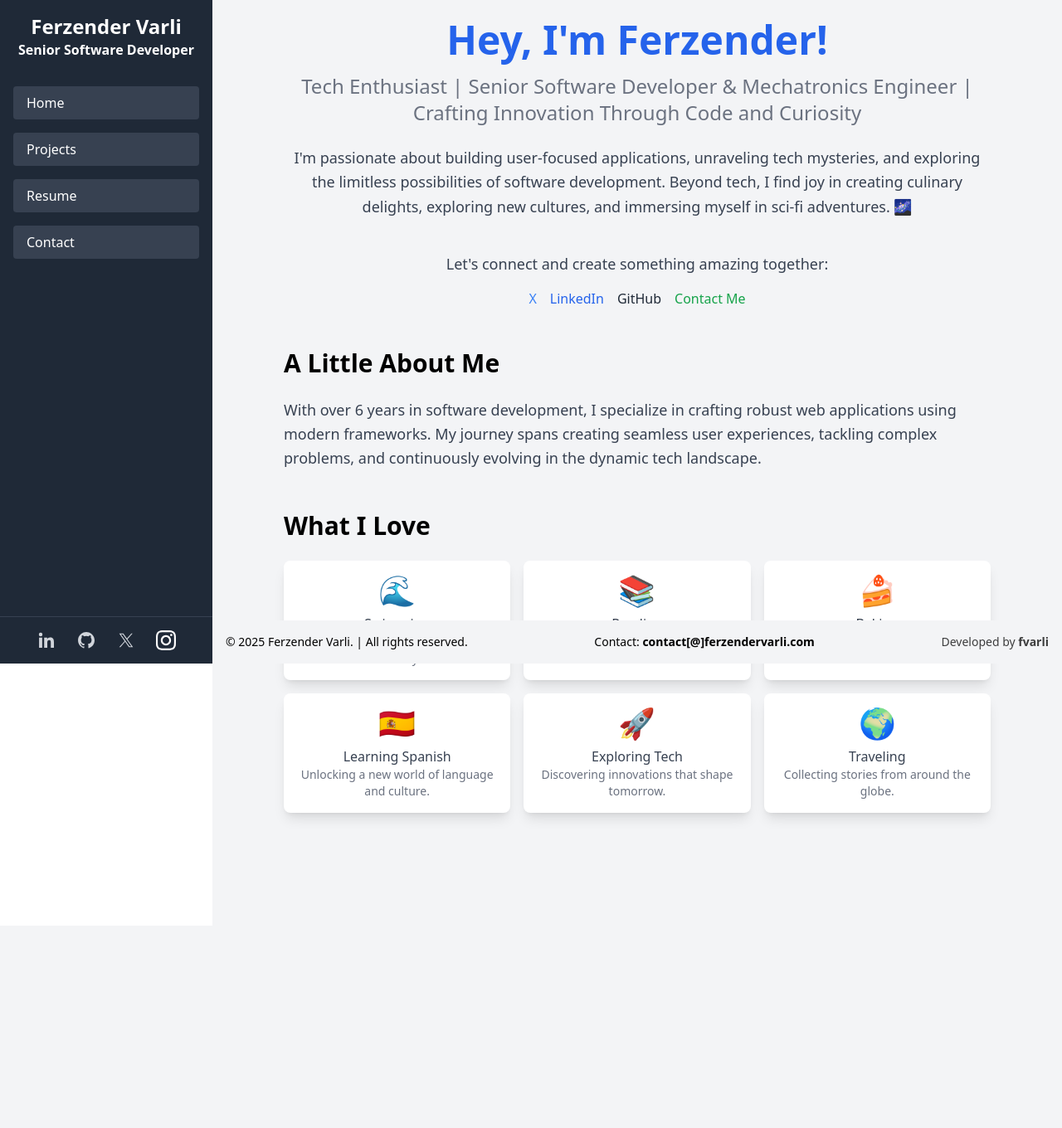
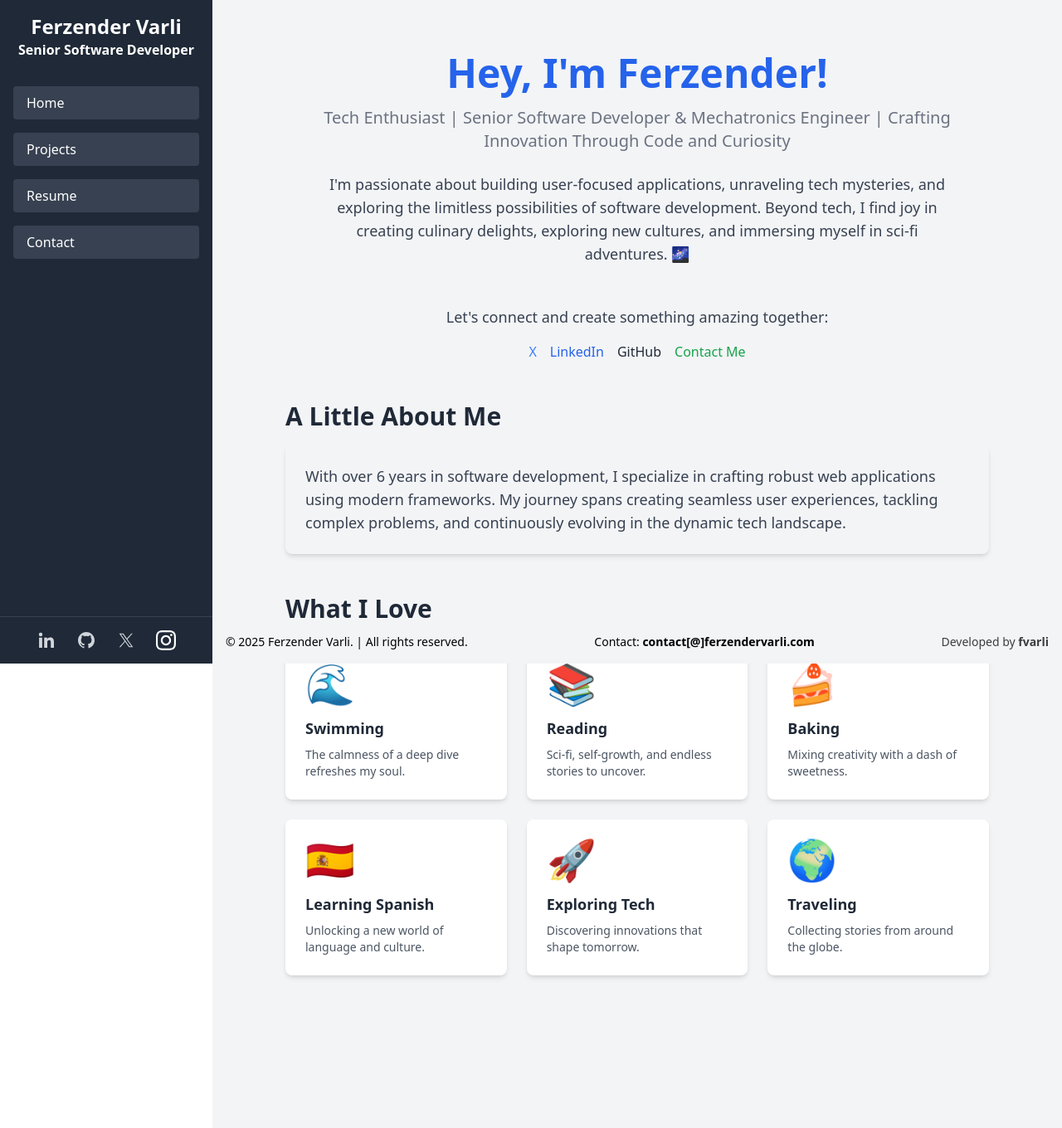
Before and after one commit to fvarli/ferzendervarlicom, a PHP site: page / in a window 1280 px wide. Shown: the whole page at 83% size. Before the commit the page ends 987 px from the top, so only its background shows below. Run offline with PHP 8.4, Linux system fonts and the light colour scheme; some libraries are stand-ins or nearby versions.

Commit message:
updated pages

```diff
--- a/includes/contents/contact.php
+++ b/includes/contents/contact.php
@@ -2,7 +2,7 @@
     <div class="p-8 lg:p-12 bg-white mb-24 shadow-lg rounded-lg lg:max-w-[800px] max-w-[90vw]">
         <!-- Profile Section -->
         <div class="mb-8 text-center">
-            <h2 class="text-4xl font-bold text-gray-800">Contact Me</h2>
+            <div class="text-4xl font-bold text-gray-800">Contact Me</div>
             <p class="text-lg text-gray-600 mt-8">
                 Have questions or suggestions? I'd love to hear from you! Feel free to drop me a message, and I'll get back to you at the earliest. Let's connect and make great things happen together.
             </p>
--- a/includes/contents/home.php
+++ b/includes/contents/home.php
@@ -1,68 +1,78 @@
 <div id="home" class="tab-content hidden">
-    <div class="p-6 pt-10 pb-28 lg:pt-0 lg:max-w-[900px] max-w-[100vw]">
+    <div class="px-4 sm:px-6 md:px-8 lg:px-16 pt-10 pb-28 lg:pb-40">
         <!-- Profile Section -->
-        <div class="text-center mb-10">
-            <div class="text-5xl font-bold text-blue-600">Hey, I'm Ferzender!</div>
-            <div class="my-4 text-2xl text-gray-500">Tech Enthusiast | Senior Software Developer & Mechatronics Engineer | Crafting Innovation Through Code and Curiosity</div>
-            <p class="mt-6 text-gray-700 text-lg leading-relaxed">
-                I'm passionate about building user-focused applications, unraveling tech mysteries, and exploring the limitless possibilities of software development.
-                Beyond tech, I find joy in creating culinary delights, exploring new cultures, and immersing myself in sci-fi adventures. 🌌
+        <div class="text-center mb-12">
+            <h1 class="text-4xl sm:text-5xl font-bold text-blue-600 leading-tight">
+                Hey, I'm Ferzender!
+            </h1>
+            <p class="mt-4 text-lg sm:text-xl text-gray-500">
+                Tech Enthusiast | Senior Software Developer & Mechatronics Engineer | Crafting Innovation Through Code and Curiosity
+            </p>
+            <p class="mt-6 text-gray-700 text-base sm:text-lg leading-relaxed max-w-3xl mx-auto">
+                I'm passionate about building user-focused applications, unraveling tech mysteries, and exploring the limitless possibilities of software development. Beyond tech, I find joy in creating culinary delights, exploring new cultures, and immersing myself in sci-fi adventures. 🌌
             </p>
         </div>
 
         <!-- Social Links Section -->
         <div class="text-center mb-12">
-            <p class="text-gray-700 text-lg">Let's connect and create something amazing together:</p>
-            <div class="mt-4 flex justify-center space-x-4">
-                <a href="https://x.com/f_varli" class="text-blue-500 hover:underline" target="_blank" rel="noopener noreferrer">X</a>
-                <a href="https://www.linkedin.com/in/fvarli/" class="text-blue-600 hover:underline" target="_blank" rel="noopener noreferrer">LinkedIn</a>
-                <a href="https://github.com/fvarli" class="text-gray-800 hover:underline" target="_blank" rel="noopener noreferrer">GitHub</a>
-                <a href="#contact" class="text-green-600 hover:underline" id="homeContact">Contact Me</a>
+            <p class="text-gray-700 text-base sm:text-lg">
+                Let's connect and create something amazing together:
+            </p>
+            <div class="mt-4 flex flex-wrap justify-center gap-4">
+                <a href="https://x.com/f_varli" class="text-blue-500 hover:underline text-sm sm:text-base" target="_blank" rel="noopener noreferrer">X</a>
+                <a href="https://www.linkedin.com/in/fvarli/" class="text-blue-600 hover:underline text-sm sm:text-base" target="_blank" rel="noopener noreferrer">LinkedIn</a>
+                <a href="https://github.com/fvarli" class="text-gray-800 hover:underline text-sm sm:text-base" target="_blank" rel="noopener noreferrer">GitHub</a>
+                <a href="#contact" class="text-green-600 hover:underline text-sm sm:text-base" id="homeContact">Contact Me</a>
             </div>
         </div>
 
         <!-- About Me Section -->
         <div class="mb-12">
-            <h3 class="text-3xl font-bold mb-6">A Little About Me</h3>
-            <p class="text-gray-700 leading-relaxed text-lg">
-                With over 6 years in software development, I specialize in crafting robust web applications using modern frameworks.
-                My journey spans creating seamless user experiences, tackling complex problems, and continuously evolving in the dynamic tech landscape.
-            </p>
+            <h2 class="text-2xl sm:text-3xl font-bold mb-4 text-gray-800">
+                A Little About Me
+            </h2>
+            <div class="bg-gray-100 p-6 rounded-lg shadow-md max-w-4xl mx-auto">
+                <p class="text-gray-700 leading-relaxed text-base sm:text-lg">
+                    With over 6 years in software development, I specialize in crafting robust web applications using modern frameworks. My journey spans creating seamless user experiences, tackling complex problems, and continuously evolving in the dynamic tech landscape.
+                </p>
+            </div>
         </div>
 
         <!-- What I Love Section -->
         <div>
-            <h3 class="text-3xl font-bold mb-6">What I Love</h3>
-            <div class="grid grid-cols-2 gap-4 md:grid-cols-3 text-center">
-                <div class="bg-white shadow-lg p-4 rounded-lg hover:bg-blue-100 transition">
-                    <div class="text-blue-500 text-4xl mb-2">🌊</div>
-                    <p class="text-gray-700">Swimming</p>
-                    <p class="text-sm text-gray-500">The calmness of a deep dive refreshes my soul.</p>
+            <h2 class="text-2xl sm:text-3xl font-bold mb-6 text-gray-800">
+                What I Love
+            </h2>
+            <div class="grid grid-cols-1 sm:grid-cols-2 lg:grid-cols-3 gap-6">
+                <div class="bg-white shadow-md p-6 rounded-lg hover:shadow-lg transition">
+                    <div class="text-blue-500 text-5xl mb-4">🌊</div>
+                    <h3 class="text-lg font-semibold text-gray-800 mb-2">Swimming</h3>
+                    <p class="text-sm text-gray-600">The calmness of a deep dive refreshes my soul.</p>
                 </div>
-                <div class="bg-white shadow-lg p-4 rounded-lg hover:bg-blue-100 transition">
-                    <div class="text-blue-500 text-4xl mb-2">📚</div>
-                    <p class="text-gray-700">Reading</p>
-                    <p class="text-sm text-gray-500">Sci-fi, self-growth, and endless stories to uncover.</p>
+                <div class="bg-white shadow-md p-6 rounded-lg hover:shadow-lg transition">
+                    <div class="text-blue-500 text-5xl mb-4">📚</div>
+                    <h3 class="text-lg font-semibold text-gray-800 mb-2">Reading</h3>
+                    <p class="text-sm text-gray-600">Sci-fi, self-growth, and endless stories to uncover.</p>
                 </div>
-                <div class="bg-white shadow-lg p-4 rounded-lg hover:bg-blue-100 transition">
-                    <div class="text-blue-500 text-4xl mb-2">🍰</div>
-                    <p class="text-gray-700">Baking</p>
-                    <p class="text-sm text-gray-500">Mixing creativity with a dash of sweetness.</p>
+                <div class="bg-white shadow-md p-6 rounded-lg hover:shadow-lg transition">
+                    <div class="text-blue-500 text-5xl mb-4">🍰</div>
+                    <h3 class="text-lg font-semibold text-gray-800 mb-2">Baking</h3>
+                    <p class="text-sm text-gray-600">Mixing creativity with a dash of sweetness.</p>
                 </div>
-                <div class="bg-white shadow-lg p-4 rounded-lg hover:bg-blue-100 transition">
-                    <div class="text-blue-500 text-4xl mb-2">🇪🇸</div>
-                    <p class="text-gray-700">Learning Spanish</p>
-                    <p class="text-sm text-gray-500">Unlocking a new world of language and culture.</p>
+                <div class="bg-white shadow-md p-6 rounded-lg hover:shadow-lg transition">
+                    <div class="text-blue-500 text-5xl mb-4">🇪🇸</div>
+                    <h3 class="text-lg font-semibold text-gray-800 mb-2">Learning Spanish</h3>
+                    <p class="text-sm text-gray-600">Unlocking a new world of language and culture.</p>
                 </div>
-                <div class="bg-white shadow-lg p-4 rounded-lg hover:bg-blue-100 transition">
-                    <div class="text-blue-500 text-4xl mb-2">🚀</div>
-                    <p class="text-gray-700">Exploring Tech</p>
-                    <p class="text-sm text-gray-500">Discovering innovations that shape tomorrow.</p>
+                <div class="bg-white shadow-md p-6 rounded-lg hover:shadow-lg transition">
+                    <div class="text-blue-500 text-5xl mb-4">🚀</div>
+                    <h3 class="text-lg font-semibold text-gray-800 mb-2">Exploring Tech</h3>
+                    <p class="text-sm text-gray-600">Discovering innovations that shape tomorrow.</p>
                 </div>
-                <div class="bg-white shadow-lg p-4 rounded-lg hover:bg-blue-100 transition">
-                    <div class="text-blue-500 text-4xl mb-2">🌍</div>
-                    <p class="text-gray-700">Traveling</p>
-                    <p class="text-sm text-gray-500">Collecting stories from around the globe.</p>
+                <div class="bg-white shadow-md p-6 rounded-lg hover:shadow-lg transition">
+                    <div class="text-blue-500 text-5xl mb-4">🌍</div>
+                    <h3 class="text-lg font-semibold text-gray-800 mb-2">Traveling</h3>
+                    <p class="text-sm text-gray-600">Collecting stories from around the globe.</p>
                 </div>
             </div>
         </div>
```
